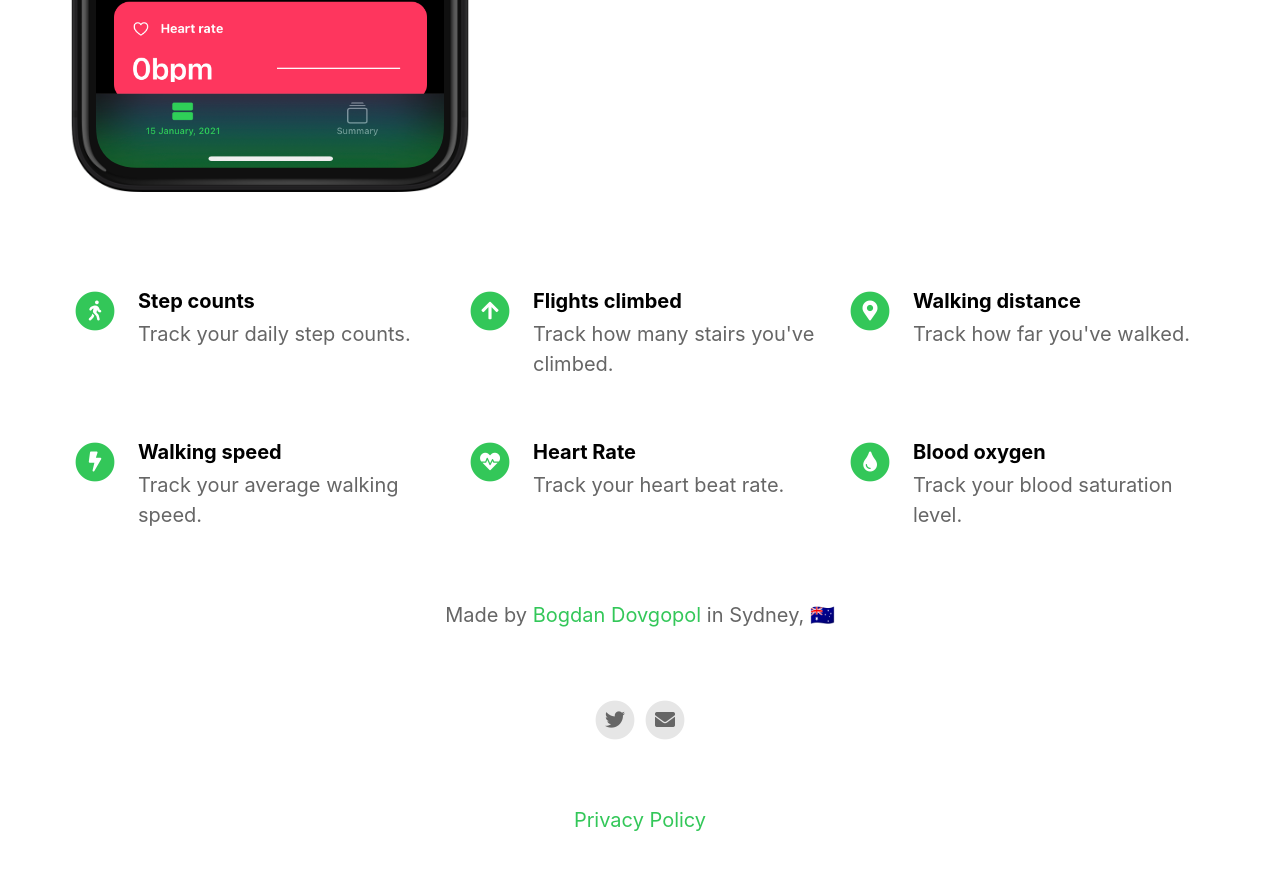
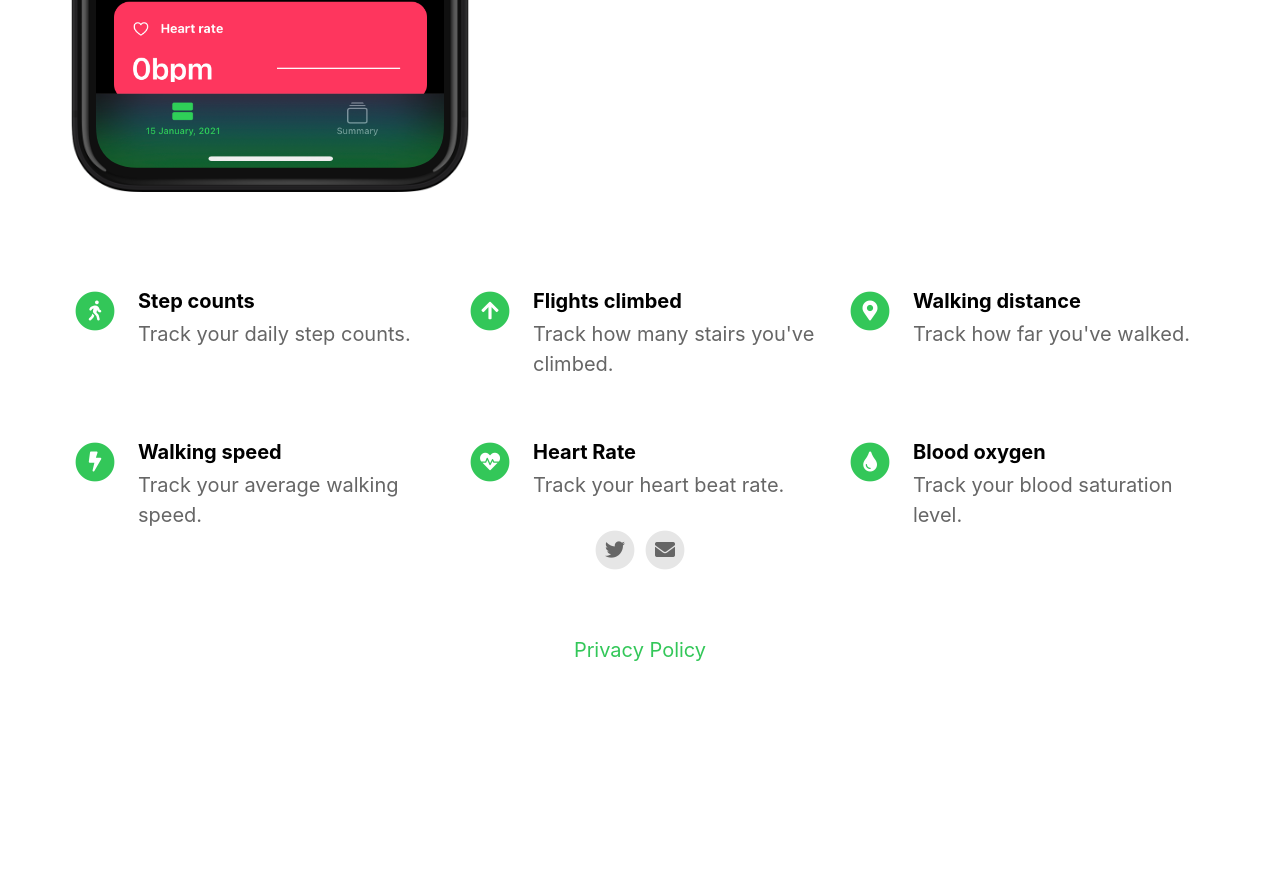
Before and after one commit to bogdandovgopol/mypedometer.app, a Jekyll site: the page built from index.html, in a window 1280 px wide and 900 px high, scrolled down 793 px. Shown: the top 870 px of the window. Built offline with Jekyll 4.4.1, drawn with Linux system fonts in a browser that asks for light colours; nearby versions of some CDN libraries; after the commit the page ends 1523 px from its top, so only the background shows below that.

Commit message:
Update _config.yml

```diff
--- a/_config.yml
+++ b/_config.yml
@@ -19,9 +19,9 @@ enable_smart_app_banner                   : true
 
 
 # Information About Yourself
-your_name                                 : Bogdan Dovgopol
-your_link                                 : https://twitter.com/_thedov
-your_city                                 : Sydney, 🇦🇺
+your_name                                 :
+your_link                                 :
+your_city                                 :
 email_address                             : info@mypedometer.app
 facebook_username                         :
 instagram_username                        :
```
